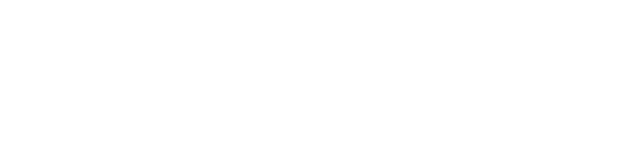
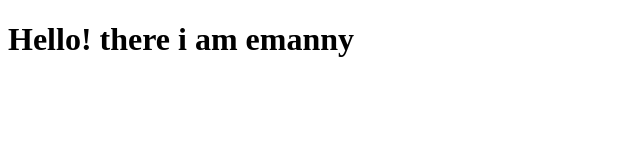
Before and after one commit to Ame-ux80/harvard, a plain HTML site: page index.html in a window 1280 px wide. Shown: the whole page, without its empty margins (0-640 px from the left). Drawn offline with Linux system fonts and the light colour scheme.

Commit message:
Add greeting header to index.html

```diff
--- a/index.html
+++ b/index.html
@@ -6,6 +6,7 @@
     <title>Document</title>
 </head>
 <body>
+    <h1>Hello! there i am emanny</h1>
 
 </body>
 </html>
```
